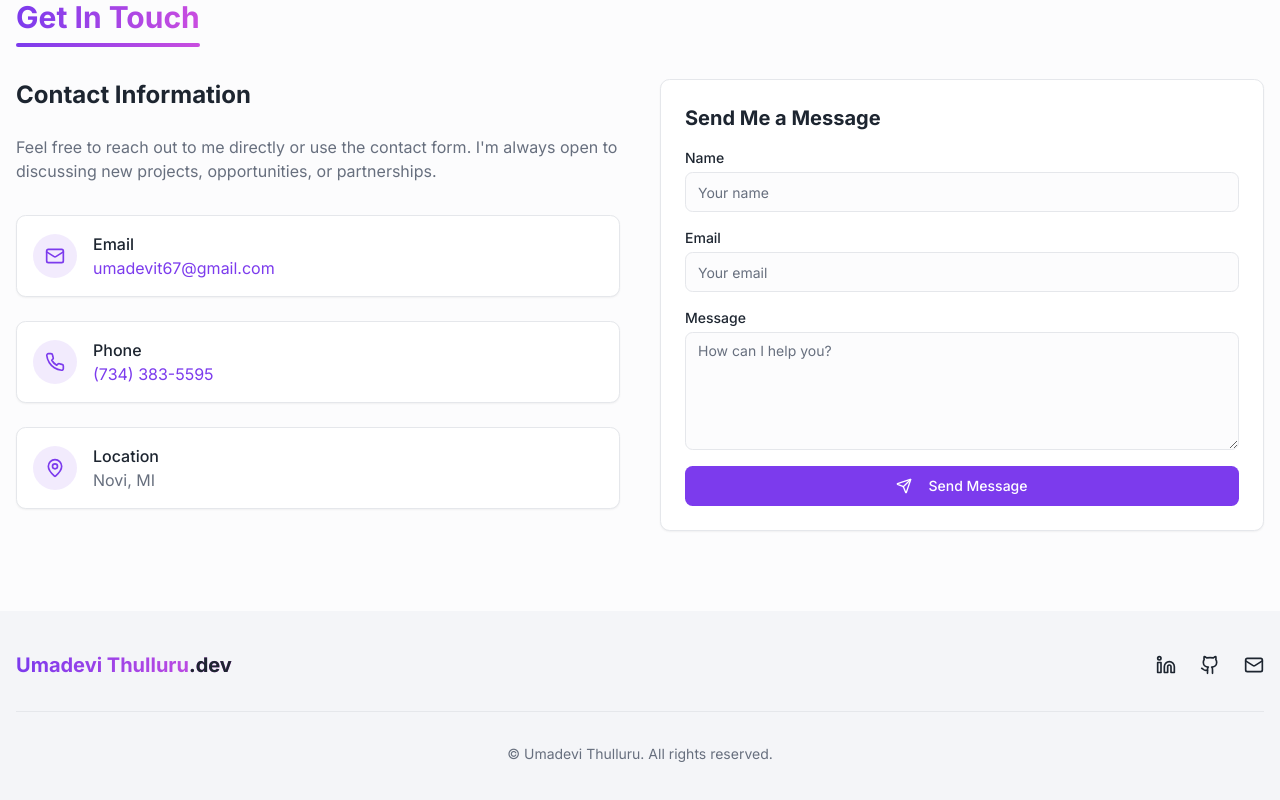
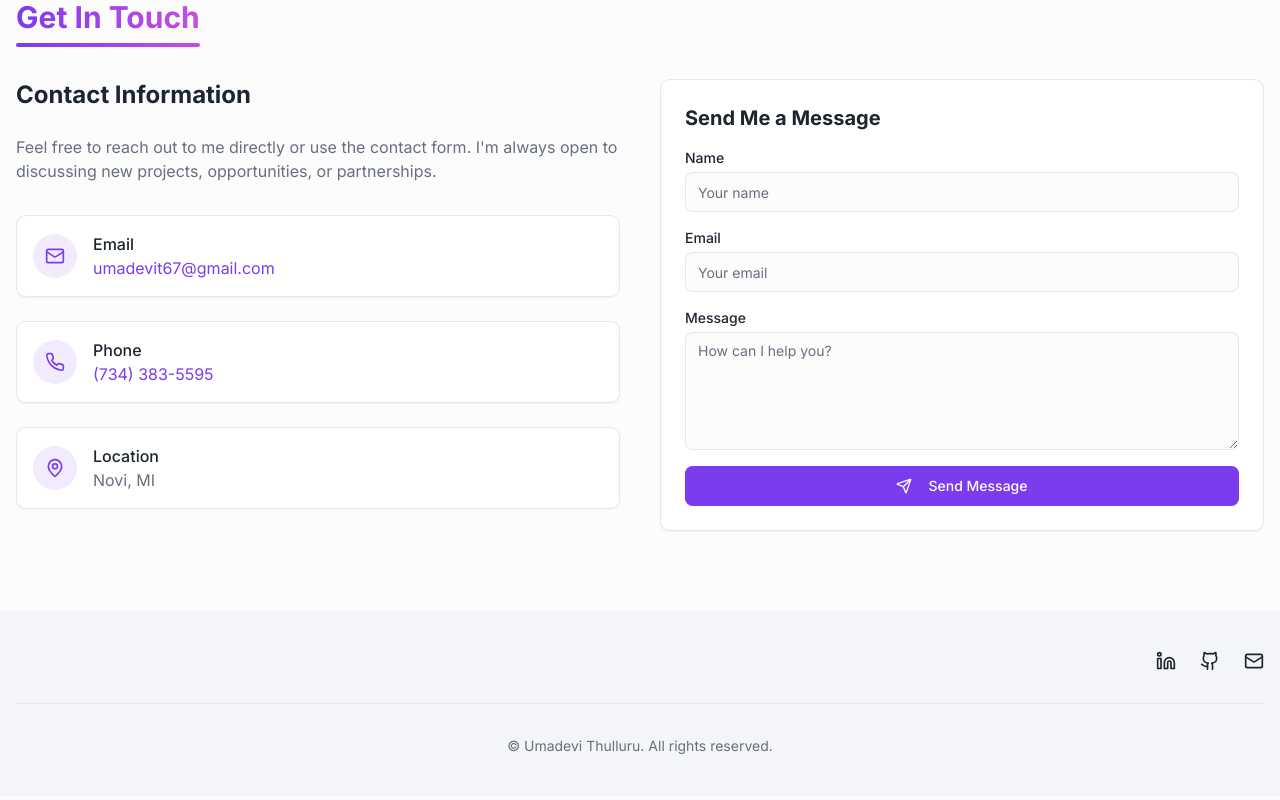
Before and after one commit to umasunshine002/portfolio-website, a React (Vite) app: page / in a window 1280 px wide. Shown: the part 3577-4377 px from the top of the page. Built offline with nearby package versions, Linux system fonts and the light colour scheme.

Commit message:
Update Footer.tsx

```diff
--- a/src/components/Footer.tsx
+++ b/src/components/Footer.tsx
@@ -7,9 +7,6 @@ const Footer = () => {
       <div className="container mx-auto px-4">
         <div className="flex flex-col md:flex-row justify-between items-center">
           <div className="mb-6 md:mb-0">
-            <a href="#" className="text-xl font-bold gradient-text">
-              Umadevi Thulluru<span className="text-foreground">.dev</span>
-            </a>
           </div>
 
           <div className="flex space-x-6 mb-6 md:mb-0">
```
